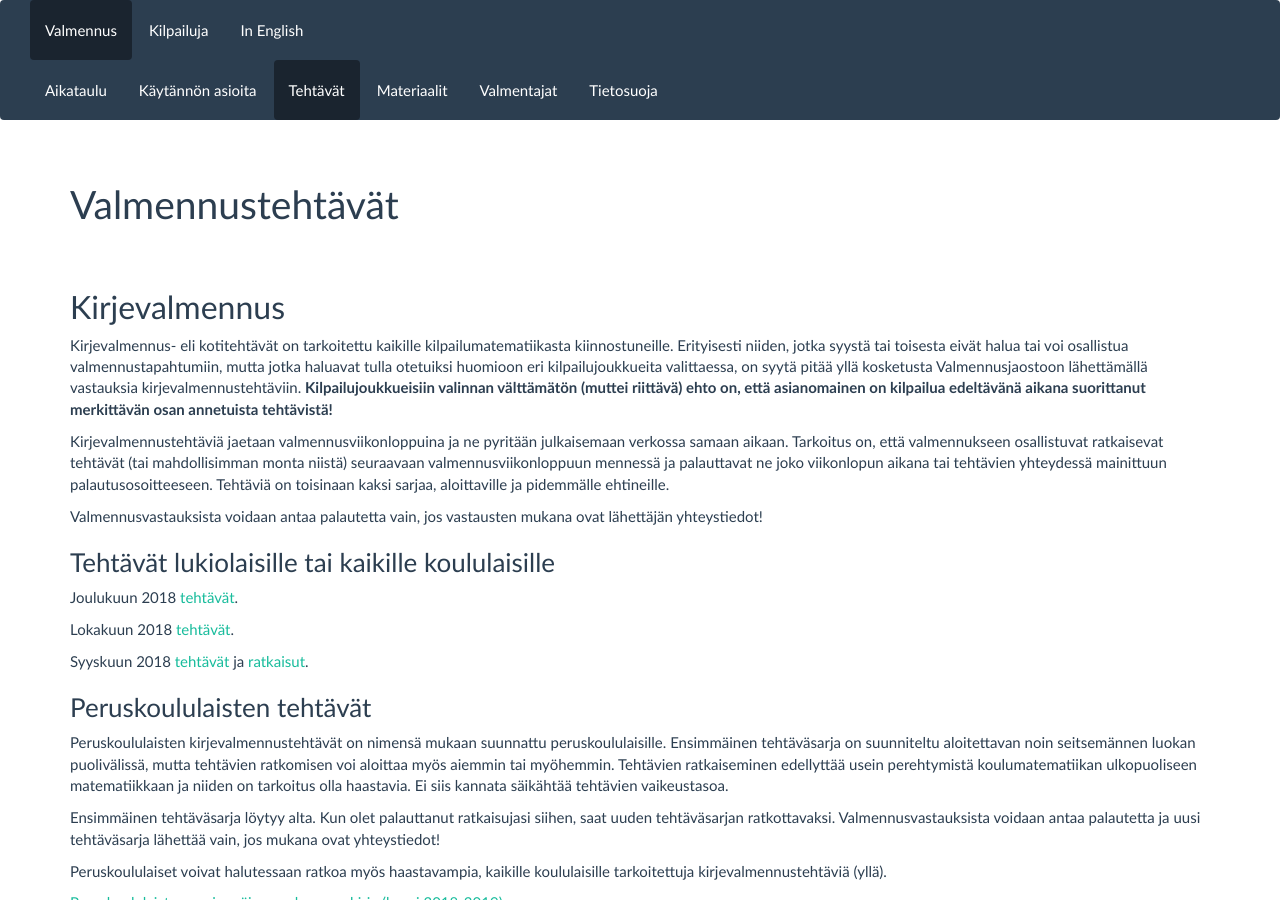
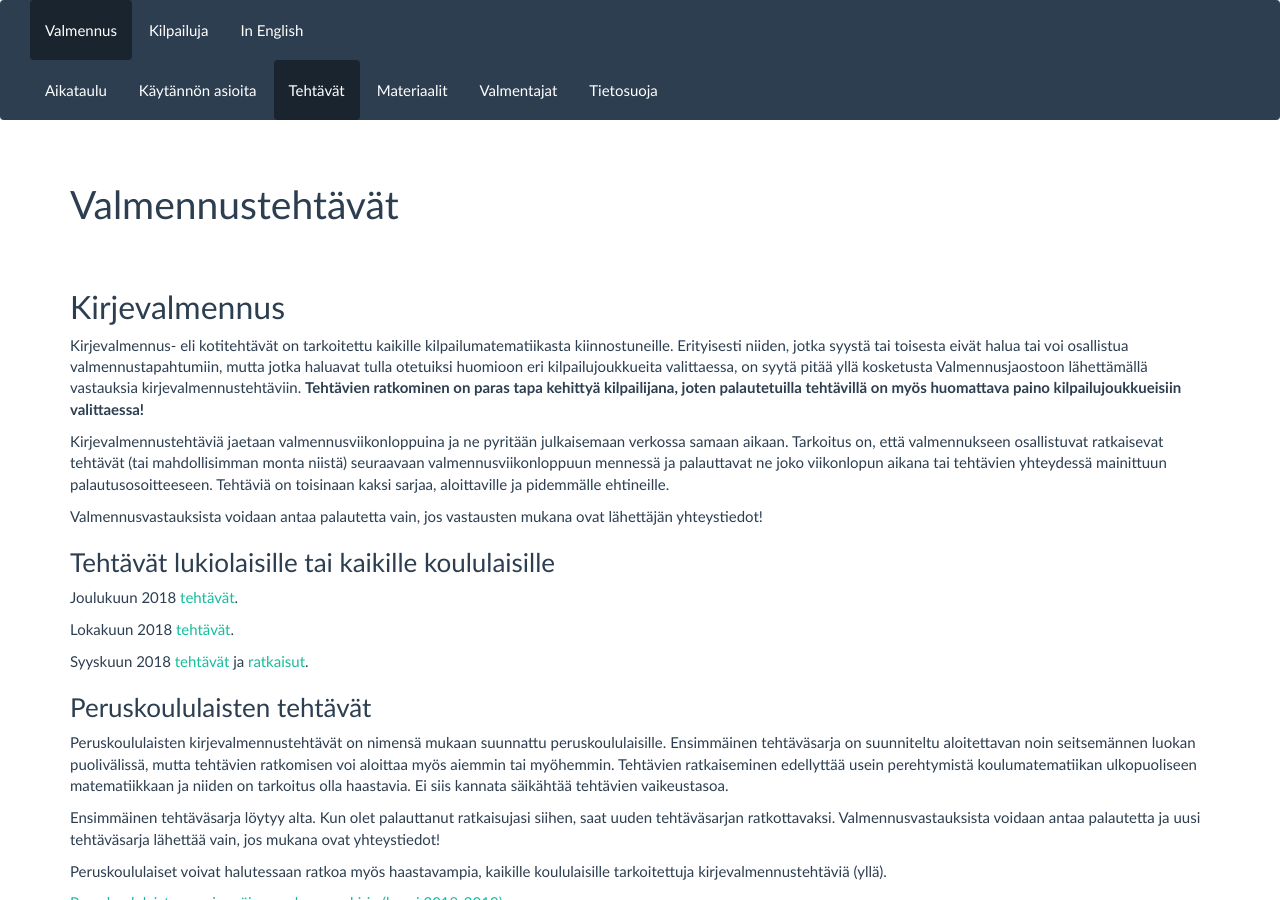
Before and after one commit to matematiikkakilpailut/matematiikkakilpailut.github.io, a Jekyll site: the page built from valmennus/index.md, in a window 1280 px wide and 900 px high. Built offline with Jekyll 4.4.1, drawn with Linux system fonts in a browser that asks for light colours.

Commit message:
Update index.md

```diff
--- a/valmennus/index.md
+++ b/valmennus/index.md
@@ -12,9 +12,9 @@ syystä tai toisesta eivät halua tai voi osallistua
 valmennustapahtumiin, mutta jotka haluavat tulla otetuiksi huomioon
 eri kilpailujoukkueita valittaessa, on syytä pitää yllä kosketusta
 Valmennusjaostoon lähettämällä vastauksia kirjevalmennustehtäviin.
-**Kilpailujoukkueisiin valinnan välttämätön (muttei riittävä) ehto on,
-että asianomainen on kilpailua edeltävänä aikana suorittanut merkittävän osan
-annetuista tehtävistä!**
+**Tehtävien ratkominen on paras tapa kehittyä kilpailijana, joten
+palautetuilla tehtävillä on myös huomattava paino kilpailujoukkueisiin
+valittaessa!**
 
 Kirjevalmennustehtäviä jaetaan valmennusviikonloppuina ja ne pyritään
 julkaisemaan verkossa samaan aikaan. Tarkoitus on, että valmennukseen
```
